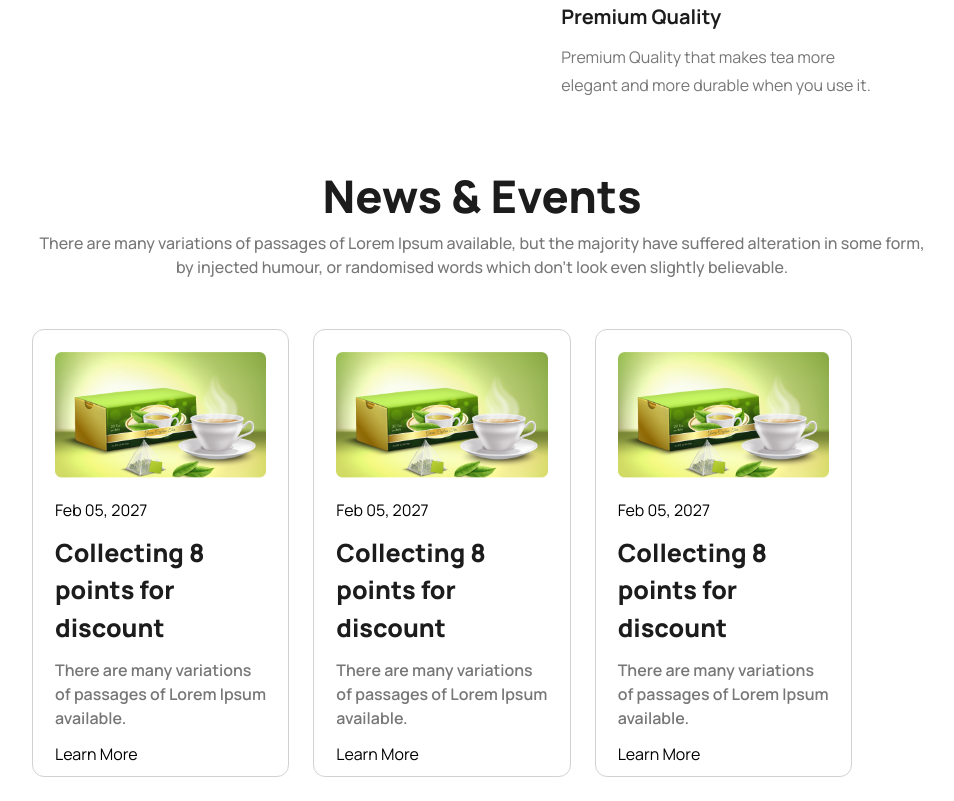
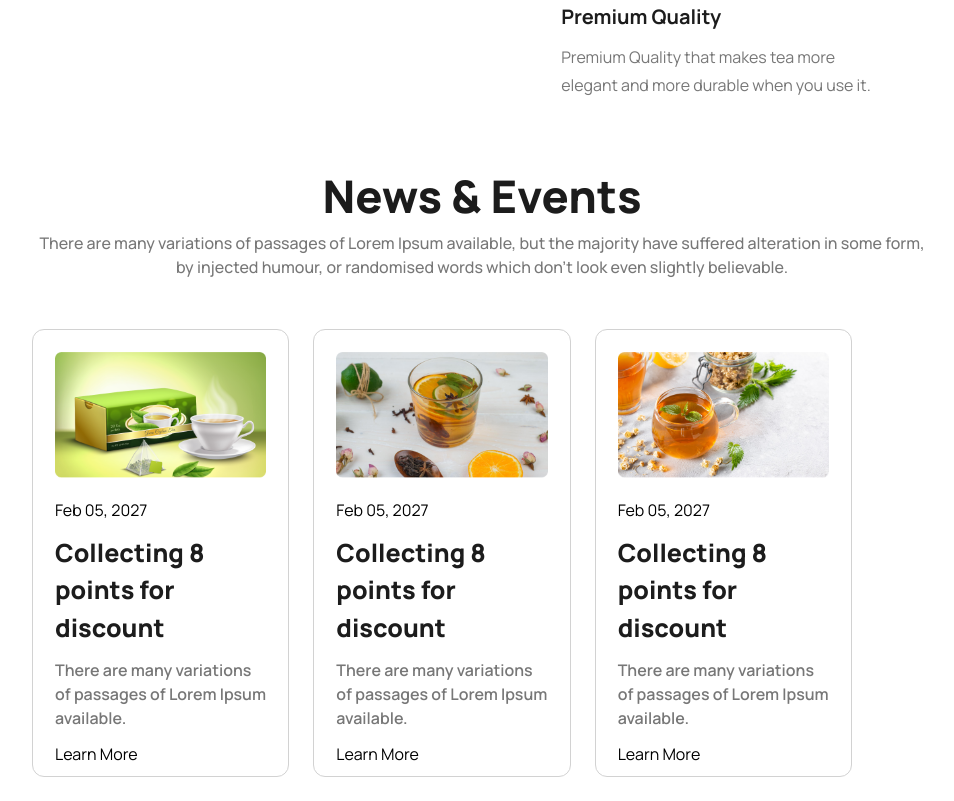
Before and after one commit to almamuntmn/tea-house-website, a plain HTML site: page index.html in a window 1280 px wide. Shown: the part 1949-2750 px from the top of the page, without its empty margins (198-1152 px from the left). Drawn offline with nearby package versions, Linux system fonts and the light colour scheme.

Commit message:
newsupdate

```diff
--- a/index.html
+++ b/index.html
@@ -166,7 +166,7 @@
                     </div>
                 </div>
                 <div class="h-[448px] w-[364px] border border-[#D2D2D2] p-[22px] space-y-5 rounded-xl">
-                    <div class="flex justify-center"><img src="images/news-1.png" alt=""></div>
+                    <div class="flex justify-center"><img src="images/news-2.png" alt=""></div>
                     <div class="space-y-3">
                         <p>Feb 05, 2027</p>
                         <h2 class="manrope dark1 text-[25px] font-extrabold">Collecting 8 points for discount</h2>
@@ -175,7 +175,7 @@
                     </div>
                 </div>
                 <div class="h-[448px] w-[364px] border border-[#D2D2D2] p-[22px] space-y-5 rounded-xl">
-                    <div class="flex justify-center"><img src="images/news-1.png" alt=""></div>
+                    <div class="flex justify-center"><img src="images/news-3.png" alt=""></div>
                     <div class="space-y-3">
                         <p>Feb 05, 2027</p>
                         <h2 class="manrope dark1 text-[25px] font-extrabold">Collecting 8 points for discount</h2>
@@ -186,6 +186,9 @@
             </div>
         </section>
     </main>
+    <footer>
+
+    </footer>
 </body>
 
 </html>
```
